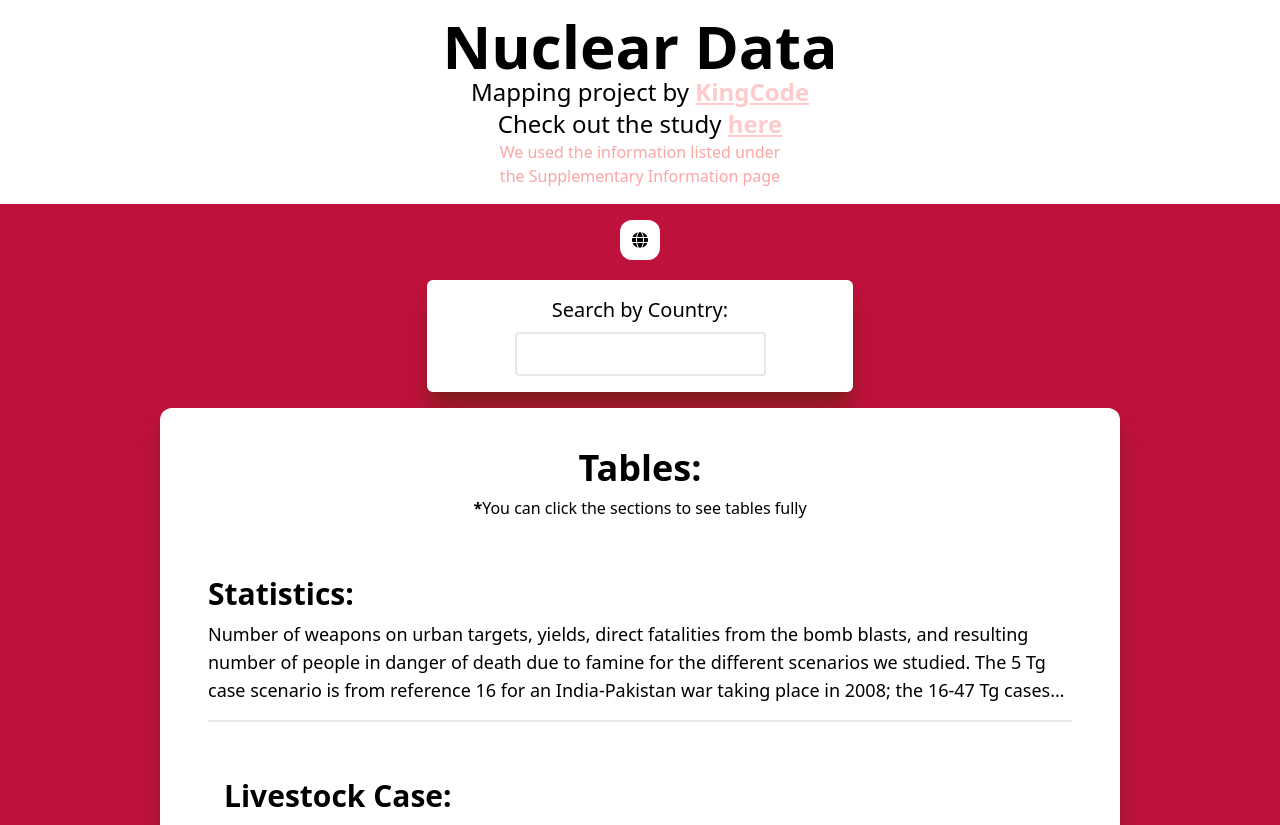
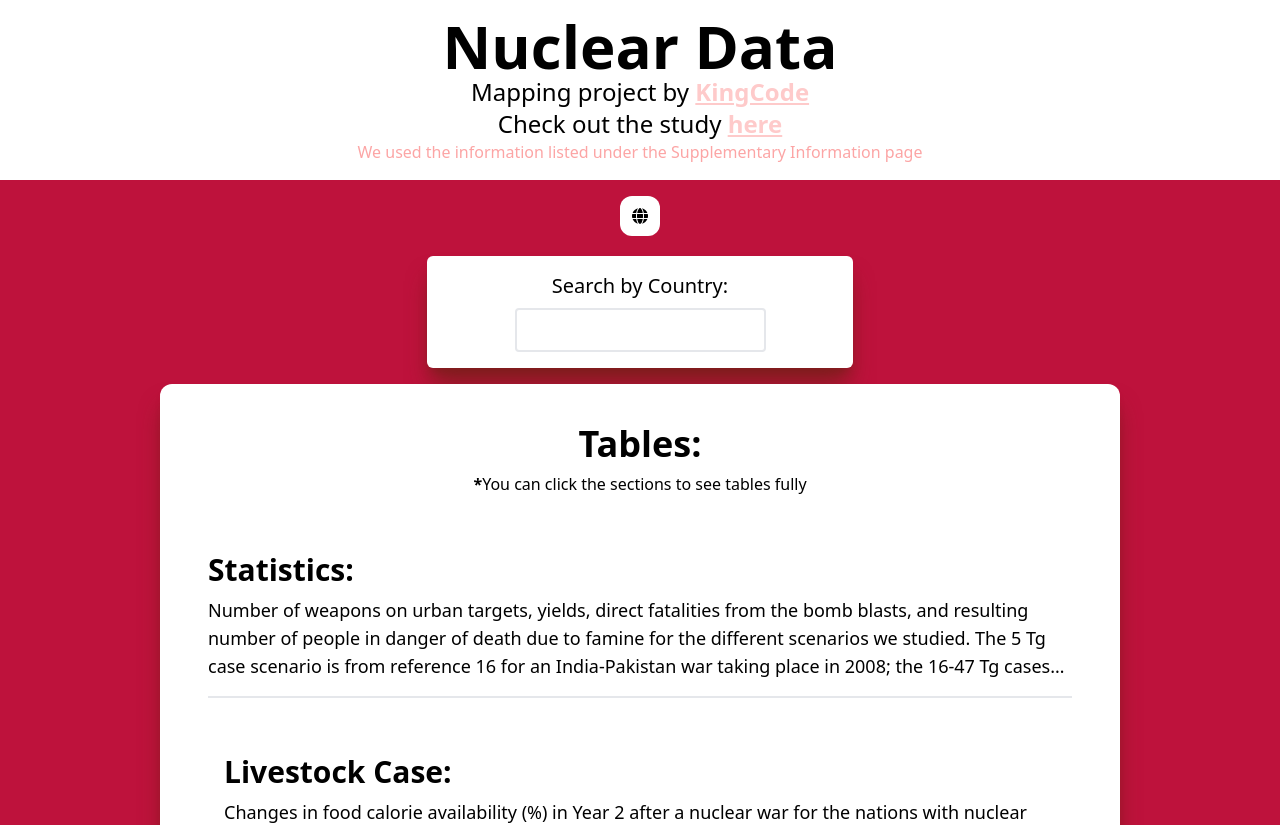
Before and after one commit to KDW1/NuclearMapping, a Next.js app: page / in a window 1280 px wide. Shown: the top 825 px of the page. Built offline with nearby package versions, Linux system fonts and the light colour scheme.

Commit message:
Widht fixed

```diff
--- a/pages/index.js
+++ b/pages/index.js
@@ -20,7 +20,7 @@ export default function Home() {
             <p className="text-2xl text-center inline">Mapping project by </p>
             <Link className="text-2xl font-bold text-red-200 underline hover:text-red-500 transition-all duration-300" href="https://kingcode.dev">KingCode</Link>
             <p className="text-2xl">Check out the study <Link className='font-bold text-red-200 underline hover:text-red-500 transition-all duration-300' href={"https://www.nature.com/articles/s43016-022-00573-0"}>here</Link></p>
-            <p className="text-base w-1/4 mx-auto text-red-300">We used the information listed under the {"Supplementary Information"} page</p>
+            <p className="text-base w-min min-w-max md:w-1/4 mx-auto text-red-300">We used the information listed under the {"Supplementary Information"} page</p>
         </div>
     </div>
     <div className="mx-auto w-min min-w-max my-4">
```
